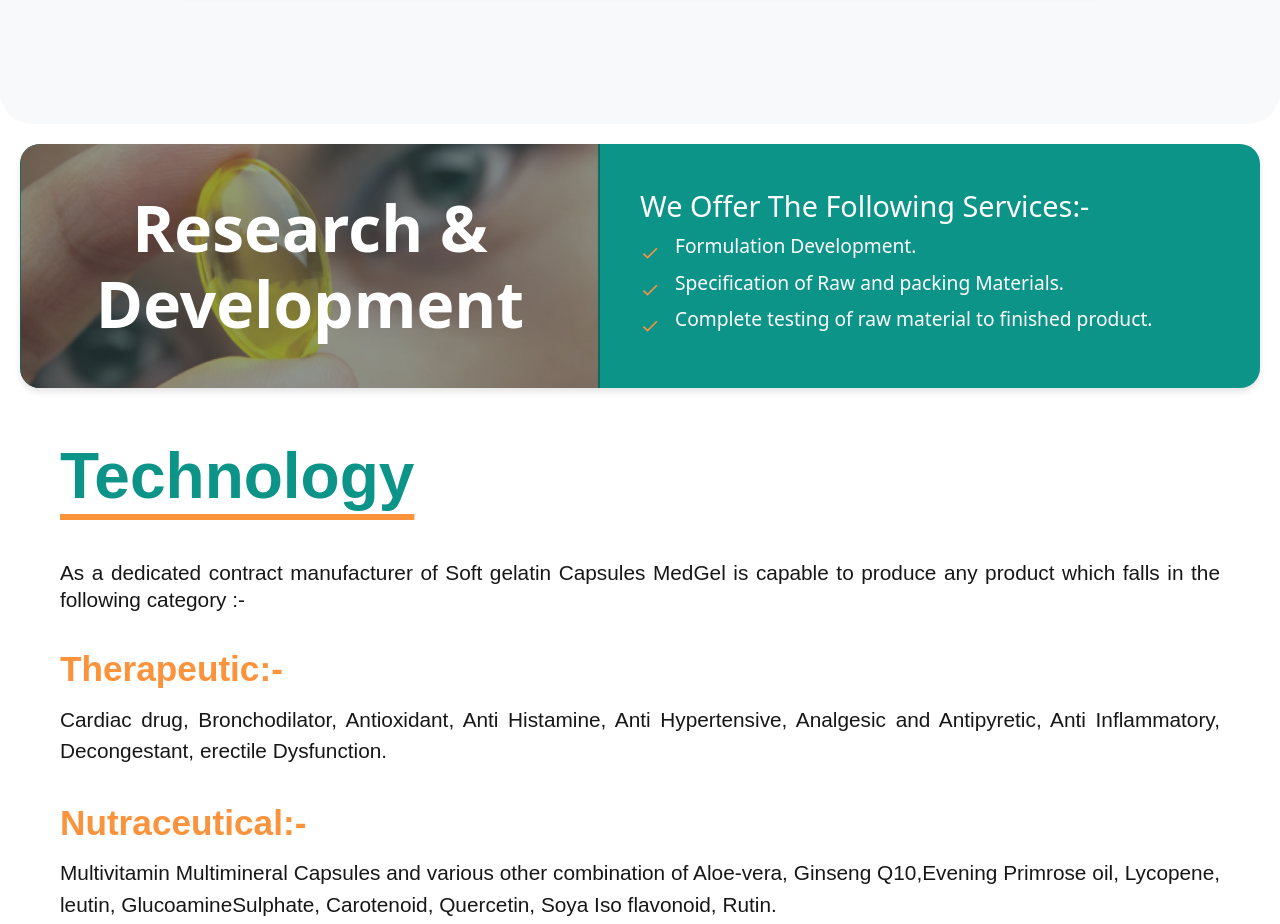
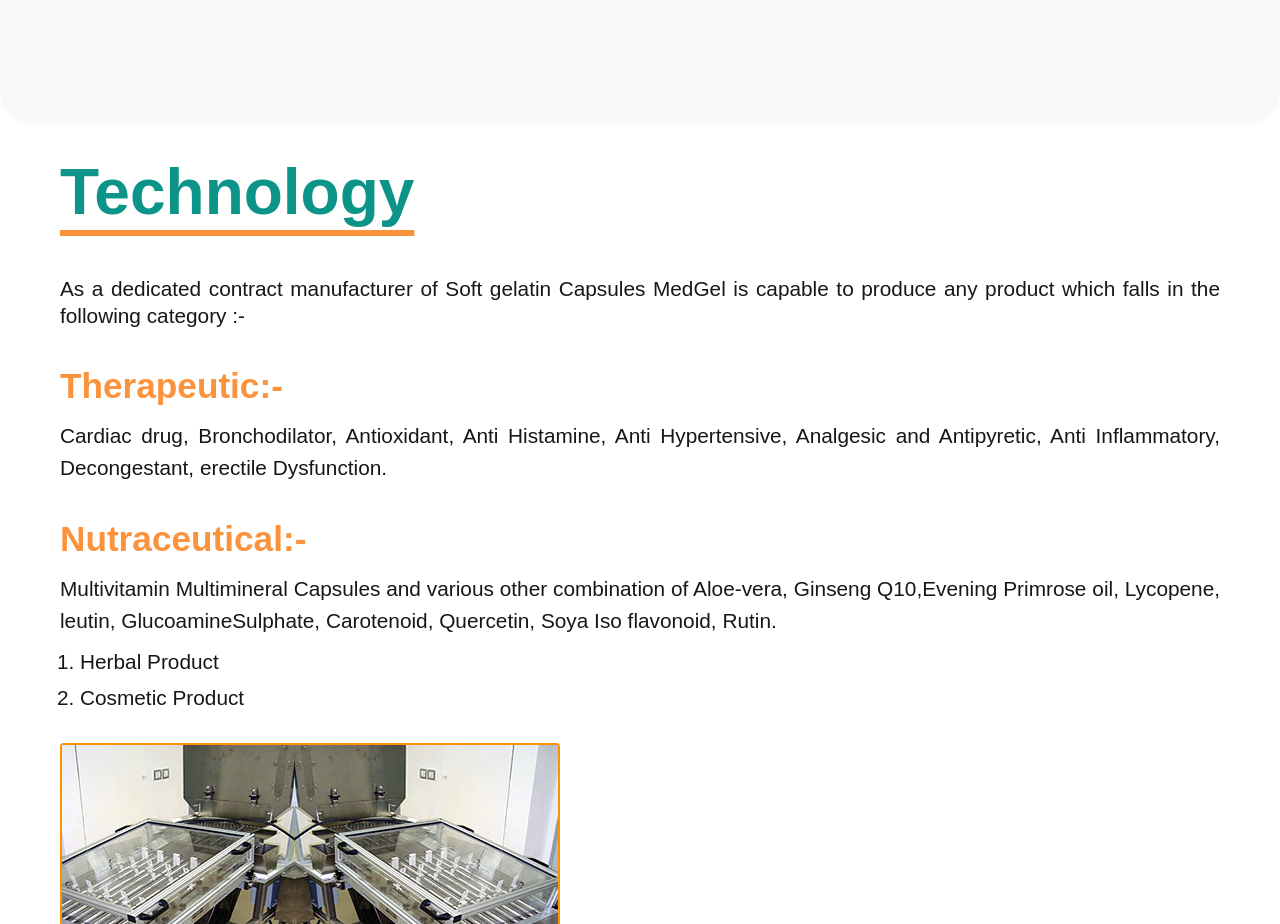
Before and after one commit to anurag-verma-india/medgel-nextjs, a Next.js app: page /facilities in a window 1280 px wide. Shown: the part 3040-3964 px from the top of the page. Built offline with nearby package versions, Linux system fonts and the light colour scheme.

Commit message:
- [ ] Fix Facilities Page, Double Image Problem of Research component

```diff
--- a/src/app/facilities/page.tsx
+++ b/src/app/facilities/page.tsx
@@ -12,7 +12,7 @@ function facilities() {
       <ManufacturingSection />
       {/* <AContractManufacturing/> */}
       <ContractManufacturing />
-      <ResearchDevelopment />
+      {/* <ResearchDevelopment /> */}
       <TechnologySection />
     </div>
   );
```
